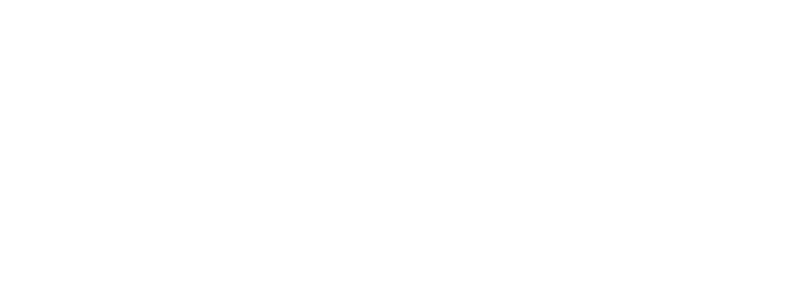
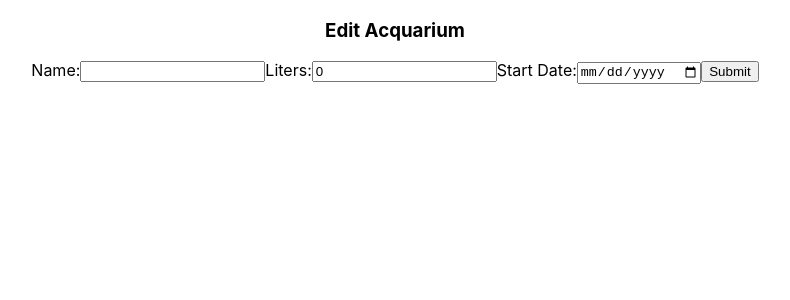
Before and after one commit to elisa-mamolo/flow-client, a React (Create React App) app: page /edit-acquarium/1 in a window 1280 px wide. Before the commit this address had no page. Shown: the top 300 px of the page, without its empty margins (245-1035 px from the left). Built offline with nearby package versions, Linux system fonts and the light colour scheme; no server answers.

Commit message:
edit and delete functionality sharpened

```diff
--- a/src/App.js
+++ b/src/App.js
@@ -4,6 +4,8 @@
 import SignupPage from "./pages/SignupPage";
 import LoginPage from "./pages/LoginPage";
 import Acquarium from "./pages/AcquariumPage";
+import EditAquarium from "./pages/EditAcquariumPage";
+import EditAcquariumPage from "./pages/EditAcquariumPage";
 
 function App() {
   return (
@@ -12,6 +14,7 @@
         <Route path="/signup" element={<SignupPage />} />
         <Route path="/login" element={<LoginPage />} />
         <Route path="/acquarium" element={<Acquarium />} />
+        <Route path="/edit-acquarium/:id" element={<EditAcquariumPage />} />
       </Routes>
     </div>
   );
--- a/src/pages/AcquariumPage.js
+++ b/src/pages/AcquariumPage.js
@@ -4,7 +4,7 @@
 import AddAcquarium from "../components/AddAcquarium";
 const API_URL = "http://localhost:5005";
 
-function AcquariumPage() {
+function AcquariumPage(state) {
   const [acquariums, setAcquariums] = useState([]);
   const [showlog, setShowlog] = useState(false);
 
@@ -48,6 +48,9 @@
             <p>{item.name}</p>
           </button>
           <button onClick={() => deleteAcquarium(item._id)}>Delete</button>
+          <Link to={`/edit-acquarium/${item._id}`}>
+            <button>Edit</button>
+          </Link>
           <div>
             {showlog ? <p>Hi from log {item.log}</p> : <p>Add a log</p>}
           </div>
--- /dev/null
+++ b/src/pages/EditAcquariumPage.js
@@ -0,0 +1,85 @@
+import { useState, useEffect, useContext } from "react";
+import axios from "axios";
+import { AuthContext } from "../context/auth.context";
+import { useParams, useNavigate } from "react-router-dom";
+
+const API_URL = "http://localhost:5005";
+
+function EditAcquariumPage(props) {
+  const [name, setName] = useState("");
+  const [liters, setLiters] = useState(0);
+  //check date if it is correct
+  const [started, setStarted] = useState();
+  const [logs, setLogs] = useState([]);
+  const { user } = useContext(AuthContext);
+
+  // Get the URL parameter `:projectId`
+  const { id } = useParams();
+  const navigate = useNavigate();
+
+  useEffect(() => {
+    // prepopulate fields
+    axios
+      .get(`${API_URL}/acquarium/${id}`)
+      .then((response) => {
+        /*show current values in form*/
+        const foundAcquarium = response.data;
+        console.log(foundAcquarium.started);
+        setName(foundAcquarium.name);
+        setLiters(foundAcquarium.liters);
+        setStarted(foundAcquarium.started);
+        setLogs(foundAcquarium.logs);
+      })
+      .catch((error) => console.log(error));
+  }, [id]);
+
+  const handleFormSubmit = (e) => {
+    //submit form and redirect to the updated project
+    e.preventDefault();
+    // Create an object representing the body of the PUT request
+    const requestBody = { user, name, liters, started, logs };
+    // Make a PUT request to update the project
+    axios.put(`${API_URL}/acquarium/${id}`, requestBody).then((response) => {
+      // Once the request is resolved successfully and the project
+      // is updated we navigate back to the details page
+      navigate("/acquarium");
+    });
+  };
+
+  return (
+    <div>
+      <h3>Edit Acquarium</h3>
+
+      <form onSubmit={handleFormSubmit}>
+        <label>Name:</label>
+        <input
+          type="text"
+          name="name"
+          value={name}
+          onChange={(e) => setName(e.target.value)}
+        />
+
+        <label>Liters:</label>
+        <input
+          type="number"
+          name="liters"
+          value={liters}
+          onChange={(e) => setLiters(e.target.value)}
+        />
+
+        <label>Start Date:</label>
+        <input
+          type="date"
+          name="started"
+          selected={started}
+          value={started}
+          onChange={(e) => setStarted(e.target.value)}
+        />
+
+        <button type="submit">Submit</button>
+      </form>
+    </div>
+  );
+}
+
+export default EditAcquariumPage;
```
